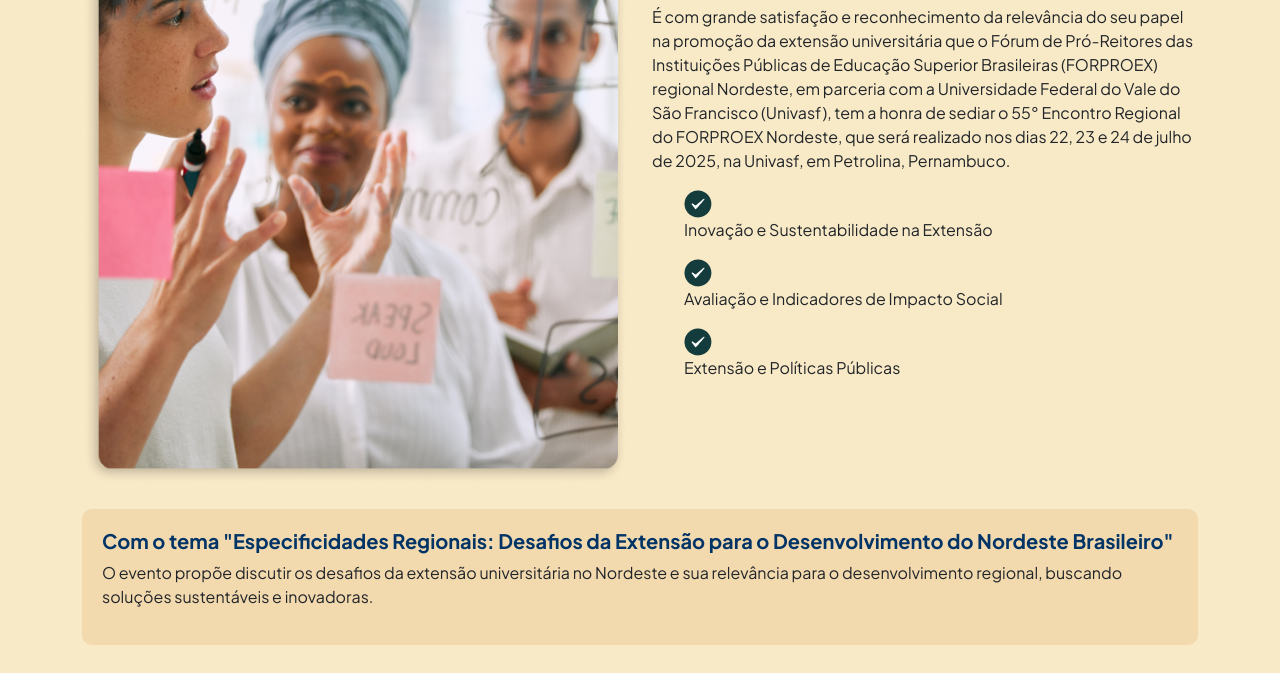
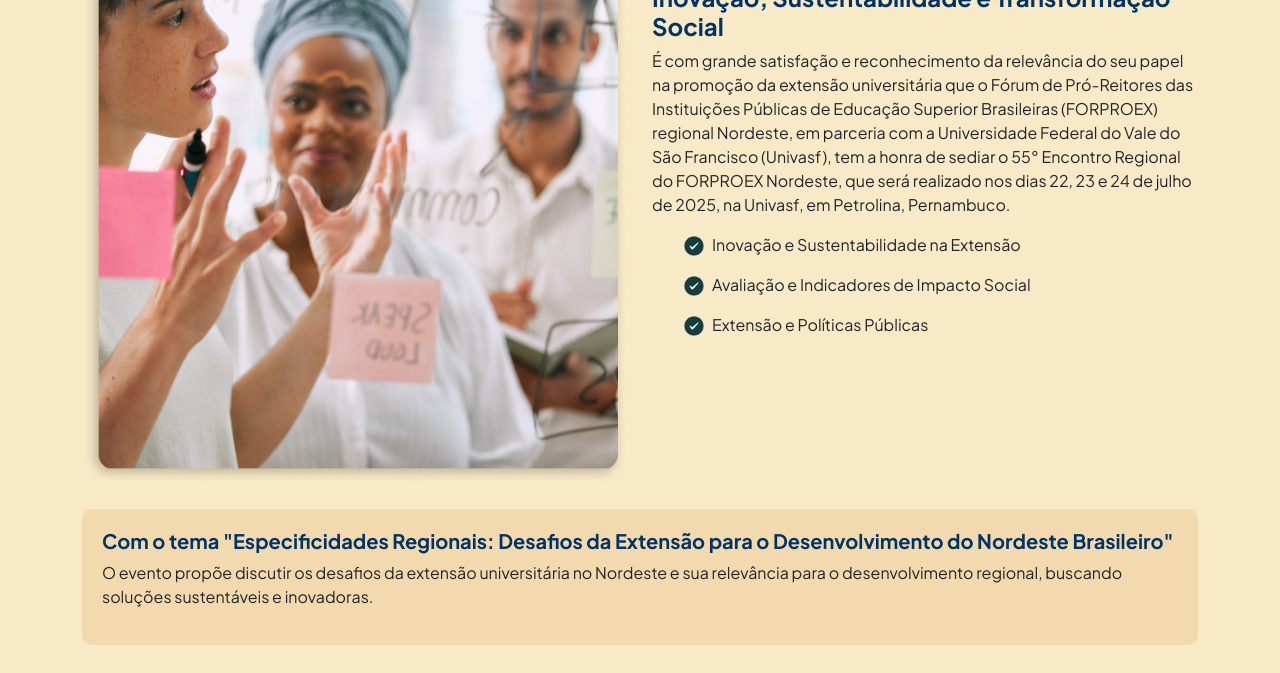
Before and after one commit to AdrielmarquesErif/Site-FORPROEX-Petrolina, a plain HTML site: page index.html in a window 1280 px wide. Shown: the part 1005-1678 px from the top of the page. Drawn offline with nearby package versions, Linux system fonts and the light colour scheme.

Commit message:
Update index.html

```diff
--- a/index.html
+++ b/index.html
@@ -127,9 +127,11 @@
                     Transformação Social</h4>
                 <p class="text-start">É com grande satisfação e reconhecimento da relevância do seu papel na promoção da extensão universitária que o Fórum de Pró-Reitores das Instituições Públicas de Educação Superior Brasileiras (FORPROEX) regional Nordeste, em parceria com a Universidade Federal do Vale do São Francisco (Univasf), tem a honra de sediar o 55° Encontro Regional do FORPROEX Nordeste, que será realizado nos dias 22, 23 e 24 de julho de 2025, na Univasf, em Petrolina, Pernambuco.</p>
                 <ul>
-                    <img src="./assets/check (1) 1.png" alt="check" class="Checkmark d-inline-block align-text-top">  <p>Inovação e Sustentabilidade na Extensão</p>
-                    <img src="./assets/check (1) 1.png" alt="check" class="Checkmark d-inline-block align-text-top">   <p>Avaliação e Indicadores de Impacto Social</p>
-                    <img src="./assets/check (1) 1.png" alt="check" class="Checkmark d-inline-block align-text-top">   <p>Extensão e Políticas Públicas</p>
+
+                 <p><img src="/assets/check (1) 1.png" alt="Ícone" width="20" class="me-2">Inovação e Sustentabilidade na Extensão</p>
+                 <p><img src="/assets/check (1) 1.png" alt="Ícone" width="20" class="me-2">Avaliação e Indicadores de Impacto Social</p>
+                 <p><img src="/assets/check (1) 1.png" alt="Ícone" width="20" class="me-2">Extensão e Políticas Públicas</p>
+
                 </ul>
             </div>
         </div>
```
